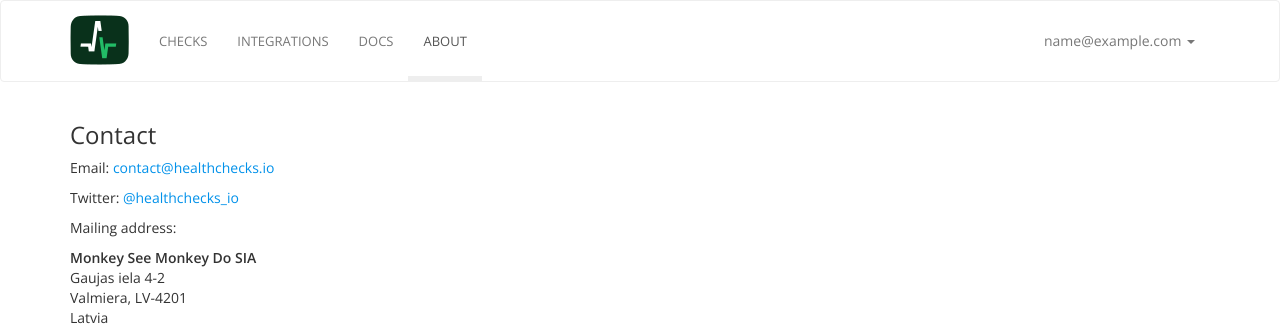
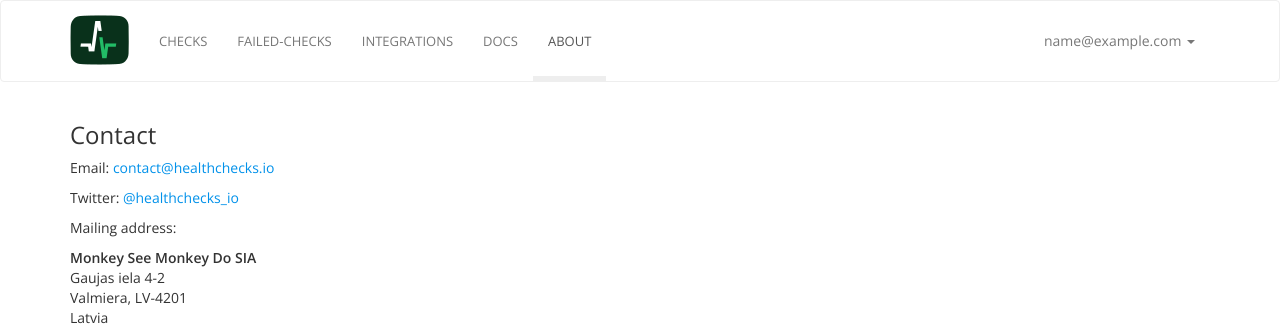
Before and after one commit to andela/healthchecks-f-society, a Django app: page /about/ in a window 1280 px wide. Shown: the top 328 px of the page. Run offline with Django 3.2, Linux system fonts and the light colour scheme; the visitor is signed in with stand-in values (Sample User, id 1); data comes from the database, SQL or seed files in the repository; parts of the project's set-up code (start-up, migrations or seed data) failed here and were passed over; some libraries are stand-ins or nearby versions.

Commit message:
[Feature #150704027] Add failed checks link

```diff
--- a/templates/base.html
+++ b/templates/base.html
@@ -76,7 +76,9 @@
                     <li {% if page == 'checks' %} class="active" {% endif %}>
                         <a href="{% url 'hc-checks' %}">Checks</a>
                     </li>
-
+                    <li {% if page == 'failed-checked' %} class="active" {% endif %}>
+                        <a href="{% url 'hc-checks' %}">failed-Checks</a>
+                    </li>
                     <li {% if page == 'channels' %} class="active" {% endif %}>
                         <a href="{% url 'hc-channels' %}">Integrations</a>
                     </li>
```
